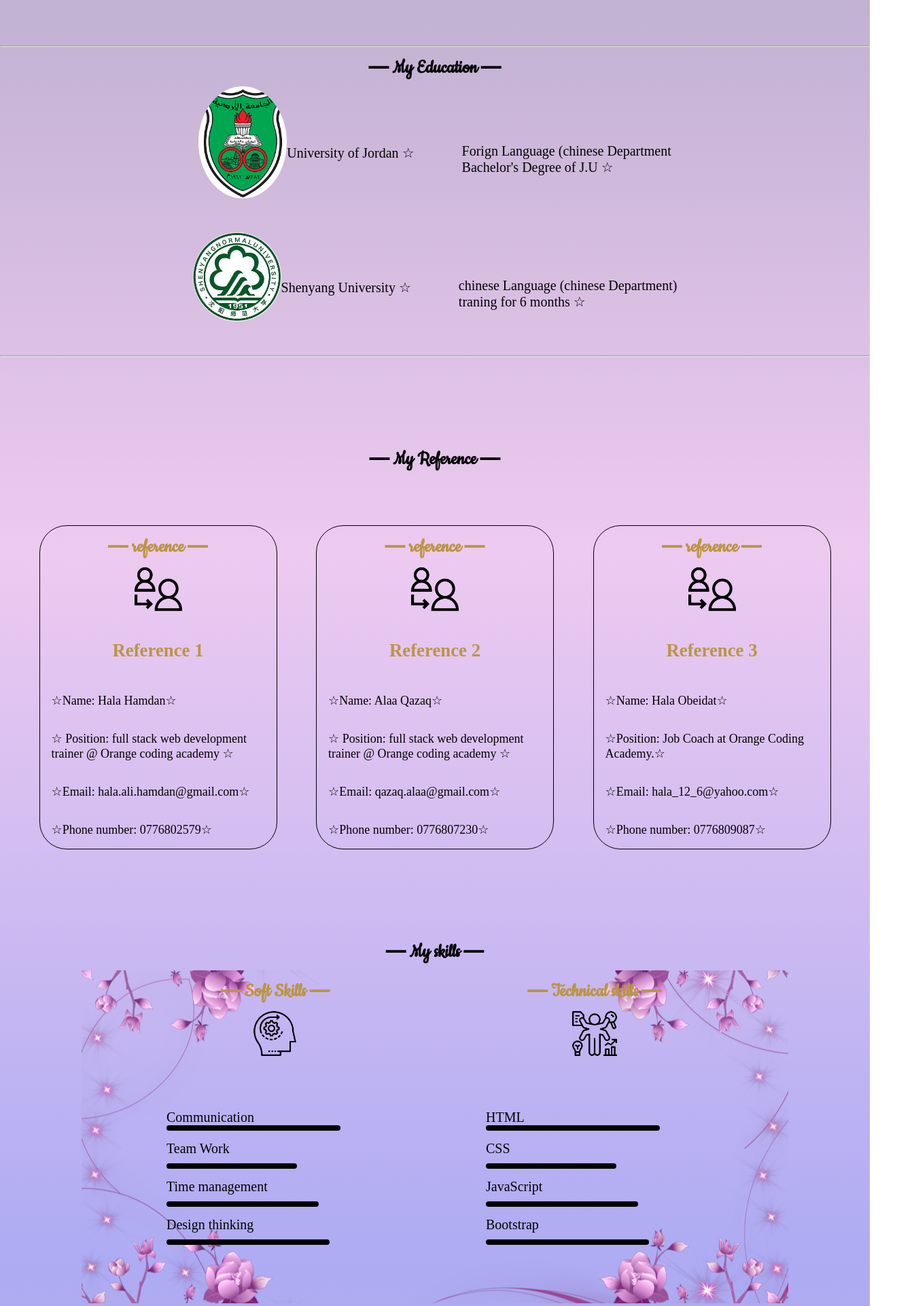
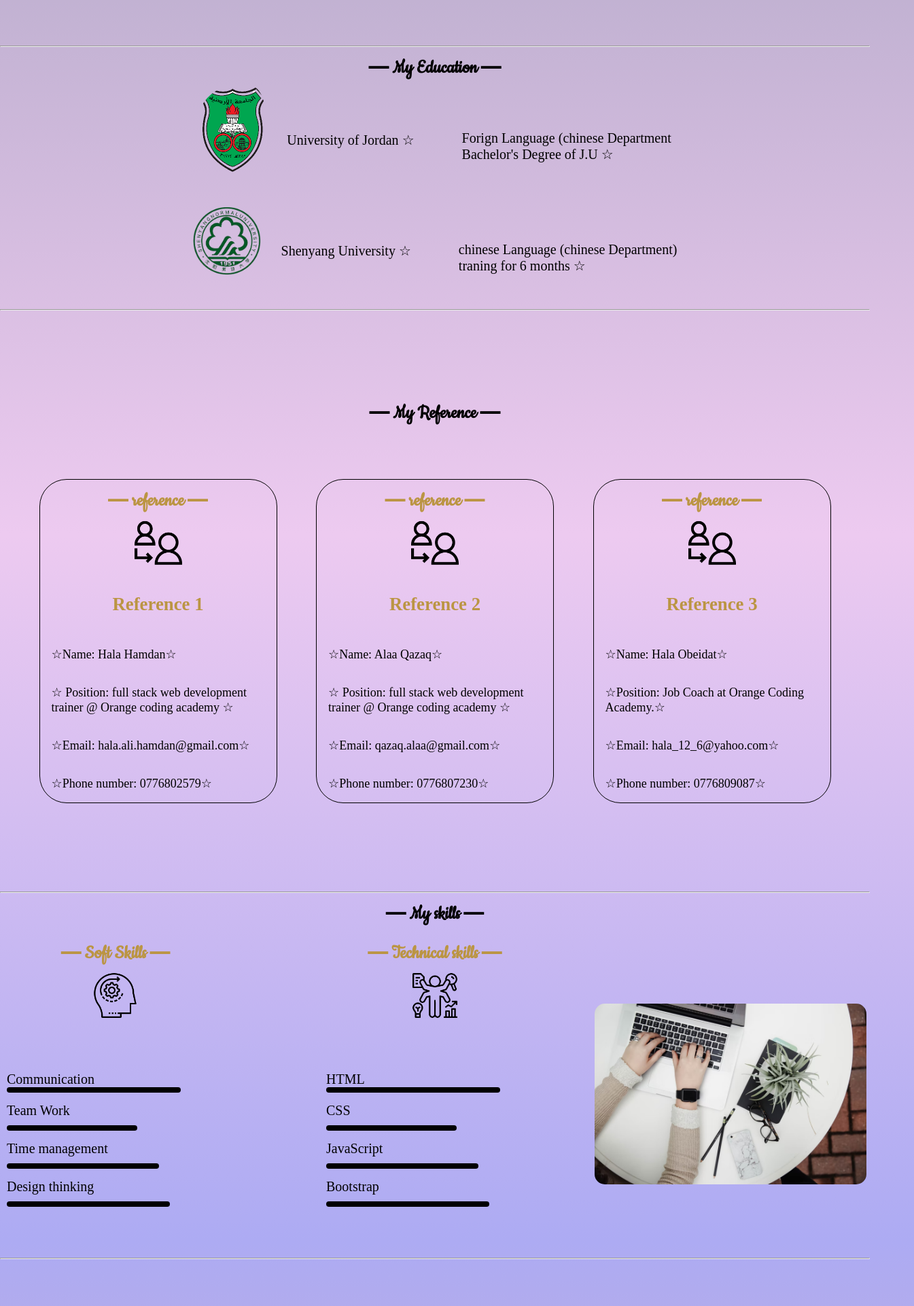
Before and after one commit to Esraa-Khalila/Project-1-Portfolio, a plain HTML site: page index.html in a window 1280 px wide. Shown: the part 620-2542 px from the top of the page at 68% size, 1345 px wide, since content can reach past the window. Drawn offline with nearby package versions, Linux system fonts and the light colour scheme; a web font is replaced by a local one.

Commit message:
finished

```diff
--- a/index.html
+++ b/index.html
@@ -45,7 +45,7 @@
         <p id="about">
           Graduated form university Of Jordan with a B.S. in foreign language,
           then realized I Can't move on coding.I worked as English teatcher for
-          about a year after graduating, but wasn't too fond of it.I started
+          about a year after graduating,but wasn't too fond of it.I started
           spending every second of my free time learning to code and after about
           4 months I think I'm ready to land my first job!
         </p>
@@ -59,7 +59,7 @@
         <div class="education">
           <img
             class="education-img"
-            src="/images/download.png"
+            src="/images/download-removebg-preview.png"
 
           />
 
@@ -75,8 +75,8 @@
      <div class="education">
           <img
             class="education-img"
-            src="/images/沈阳师范大学logo.jpg"
-            alt="apicture-of-woman"
+            src="/images/沈阳师范大学logo-removebg-preview.png"
+            alt=""
           />
           <p class="education-name" data-aos="fade-down-right">
             Shenyang University
@@ -86,8 +86,11 @@
             <br />
           traning for 6 months
           </p></div>
+            </div>
+
           </div>
        </div>
+
       </section>
       <hr>
     <!-- my all informatin like skills , education -->
@@ -148,7 +151,8 @@
 
       <!--  -->
 
-      <section id="skills">
+
+      <section id="skills">  <hr>
         <h4 class="bigTitle" data-aos="flip-left">My skills</h4>
          <div class="skillSection">
           <div>
@@ -207,8 +211,9 @@
             </div>
           </div>
           <div class="skill-img">
-            <img src=""  ; alt="">
+            <img  src="./images/photo-1487611459768-bd414656ea10.avif"  ; alt="">
           </div></div>
+        <hr>
       </section>
     </section>
 
@@ -264,7 +269,7 @@
       </div>
       <div class="form">
         <form>
-          <h2>Tell Me</h2>
+          <h2>Text Me</h2>
           <div class="shapeForm">
             <input type="text" placeholder="Name" class="e" />
             <input type="text" placeholder="Email" />
--- a/style.css
+++ b/style.css
@@ -107,7 +107,7 @@ label {
 .myPhoto img {
   position: absolute;
   right: -5rem;
-  height: 50%;
+  height: 65%;
 }
 #typing {
   color: #eed8ab;
@@ -248,14 +248,16 @@ p::after {
 /* Skills section */
 .skillSection{
   display: grid;
-  grid-template-columns: repeat(2,470px);
+  grid-template-columns: repeat(3,470px);
   align-items: center;
   justify-content: center;
-  background: url(./images/4bc92a130314faf960ba9de2324a80a3.png) no-repeat center;
+  /* background: url(./images/4bc92a130314faf960ba9de2324a80a3.png) no-repeat center; */
 
 }
+
 .skill-img img{
   width: 400px;
+  border-radius: 15px;
 }
 .skills {
   padding: 6rem 75px;
@@ -338,7 +340,7 @@ p::after {
   height: 25px;
   right: -17px;
   background-color: white;
-  border: 4px solid #ddb394;
+  border: 4px solid #d17ae7;
   top: 5 px;
   border-radius: 50%;
 }
@@ -381,7 +383,7 @@ p::after {
 
 .content {
   padding: 20px 30px;
-  background-color: rgb(189, 167, 120);
+  background-color: rgb(197, 151, 211);
   position: relative;
   border-radius: 6px;
   font-size: 2rem;
@@ -428,9 +430,11 @@ section .education-container {
 
 }
 .education-img {
-  border-radius: 50%;
+  border-radius: 40%;
   width: 130px;
   margin-bottom: 50px;
+  padding-right: 30px;
+
 }
 .education-paragraph {
   font-size: 2rem;
@@ -452,7 +456,7 @@ footer {
   grid-template-columns: repeat(3, 400px);
   justify-content: space-evenly;
   align-items: center;
-  background-color: rgb(189, 167, 120);
+  background-color: rgb(202, 166, 212);
 }
 footer img {
   width: 300px;
```
Also changed, not shown: images/download-removebg-preview.png (added), images/istockphoto-1183098713-612x612-removebg-preview.png (added), images/istockphoto-1283393783-612x612.jpg (added), images/orange.png (added), images/people-skills-background-concept-glowing-19479647.jpg (added), images/photo-1487611459768-bd414656ea10.avif (added), images/school-background-design-educational-technology-education-teacher-student-school-learning-study-skills-png-clipart.jpg (added), images/ski-removebg-preview (1).png (added), images/ski.jpg (renamed from images/بخخفثق.jpg), images/沈阳师范大学logo-removebg-preview.png (added).
